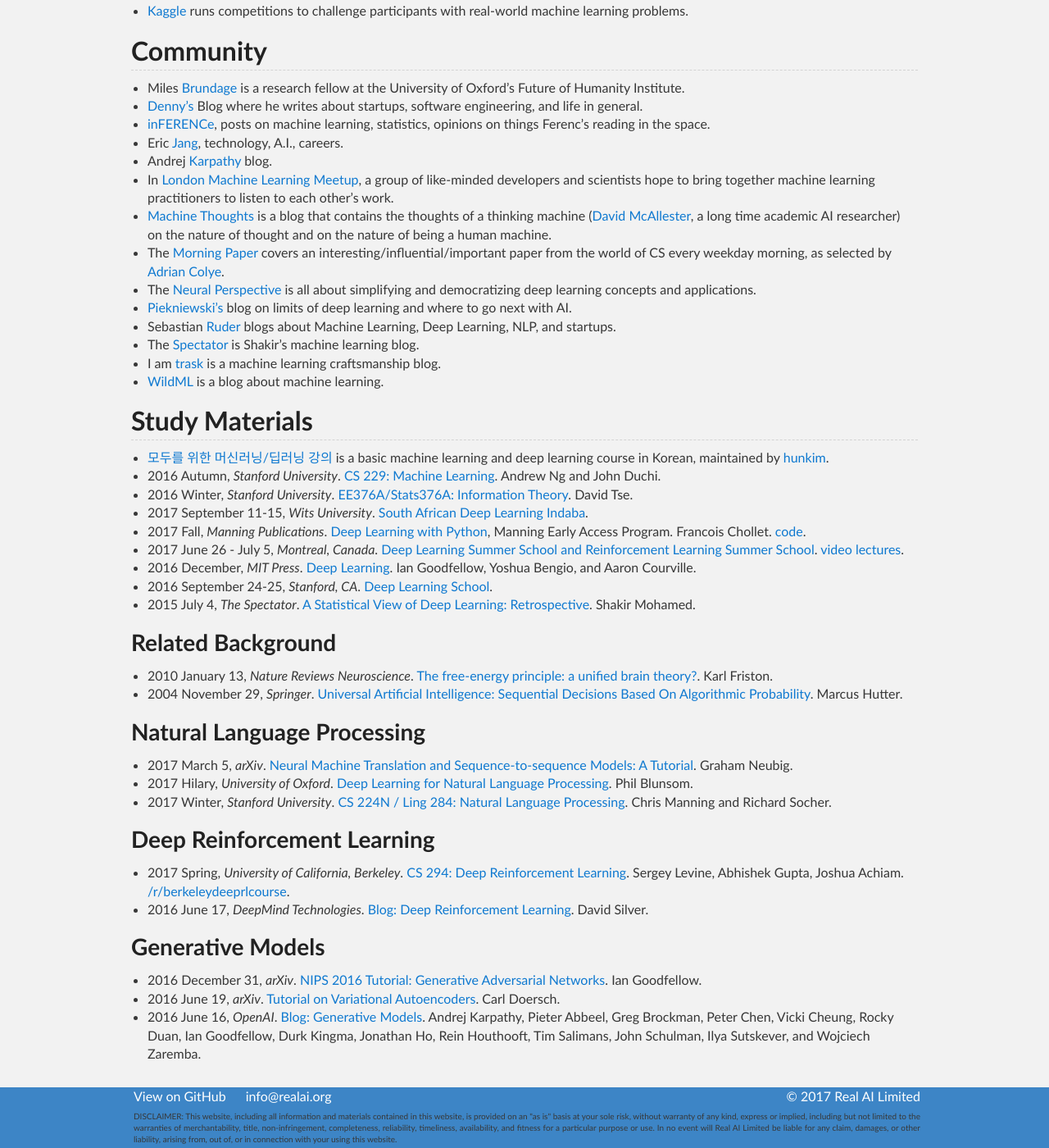
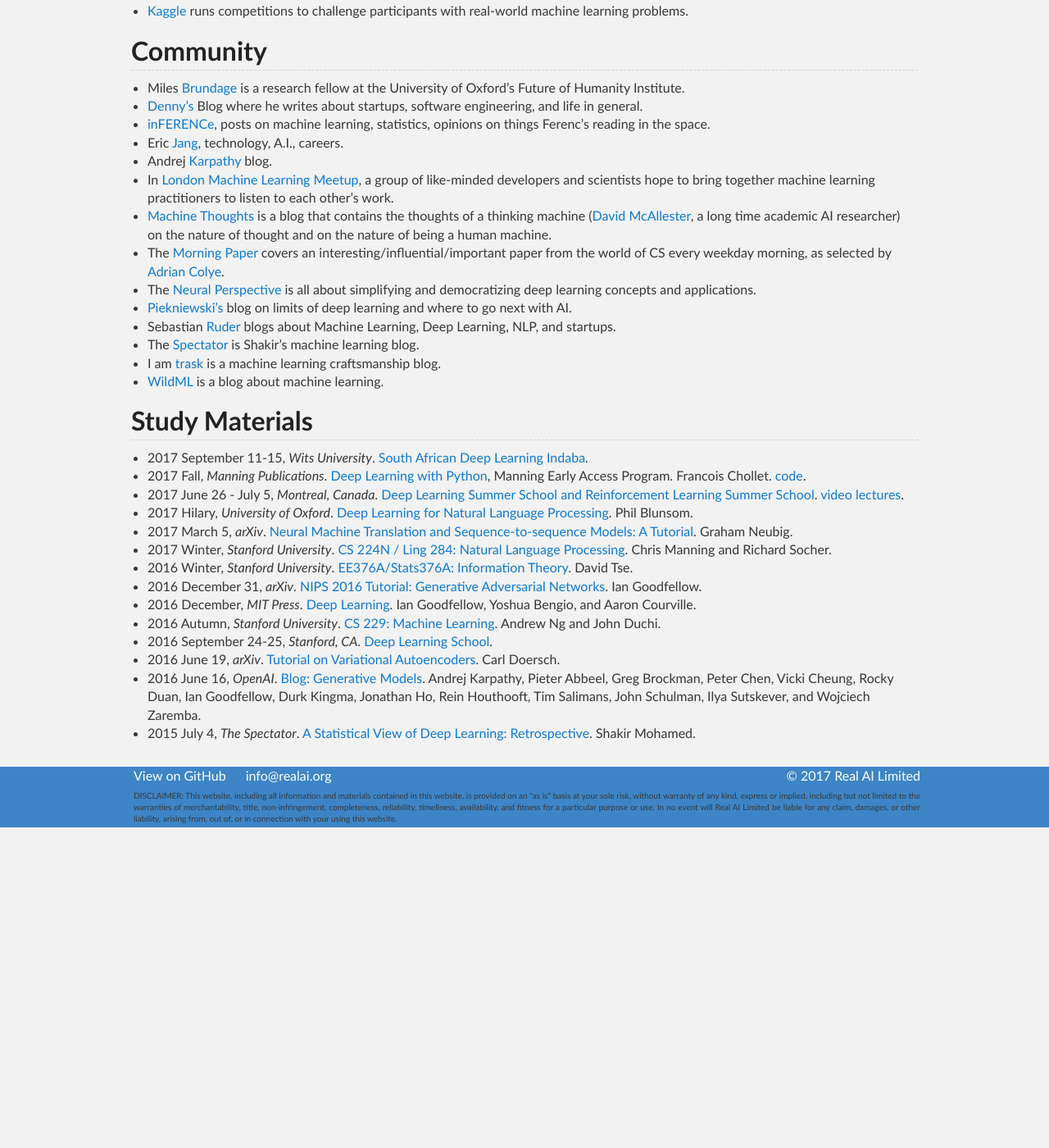
Before and after one commit to Tonywuhk/realai.org, a Jekyll site: the page built from source.md, in a window 1280 px wide and 1400 px high, scrolled down 579 px. Shown: the whole window at 82% size. Built offline with Jekyll 4.4.1, drawn with Linux system fonts in a browser that asks for light colours; our own code applies the rules of GitHub Pages for plain Markdown files; the repository's description, which GitHub fills in, is left out; after the commit the page ends 1588 px from its top, so only the background shows below that.

Commit message:
Rearrange contents

```diff
--- a/source.md
+++ b/source.md
@@ -41,34 +41,17 @@
 
 ## Study Materials
 
-* [모두를 위한 머신러닝/딥러닝 강의](http://hunkim.github.io/ml/) is a basic machine learning and deep learning course in Korean, maintained by [hunkim](https://github.com/hunkim).
-* 2016 Autumn, *Stanford University*. [CS 229: Machine Learning](http://cs229.stanford.edu/). Andrew Ng and John Duchi.
-* 2016 Winter, *Stanford University*. [EE376A/Stats376A: Information Theory](http://web.stanford.edu/class/ee376a/). David Tse.
 * 2017 September 11-15, *Wits University*. [South African Deep Learning Indaba](http://www.deeplearningindaba.com/).
 * 2017 Fall, *Manning Publications*. [Deep Learning with Python](https://www.manning.com/books/deep-learning-with-python), Manning Early Access Program. Francois Chollet. [code](https://github.com/fchollet/deep-learning-with-python-notebooks).
 * 2017 June 26 - July 5, *Montreal, Canada*. [Deep Learning Summer School and Reinforcement Learning Summer School](https://mila.umontreal.ca/en/cours/deep-learning-summer-school-2017/). [video lectures](http://videolectures.net/deeplearning2017_montreal/).
+* 2017 Hilary, *University of Oxford*. [Deep Learning for Natural Language Processing](https://github.com/oxford-cs-deepnlp-2017/lectures). Phil Blunsom.
+* 2017 March 5, *arXiv*. [Neural Machine Translation and Sequence-to-sequence Models: A Tutorial](https://arxiv.org/abs/1703.01619). Graham Neubig.
+* 2017 Winter, *Stanford University*. [CS 224N / Ling 284: Natural Language Processing](http://web.stanford.edu/class/cs224n/). Chris Manning and Richard Socher.
+* 2016 Winter, *Stanford University*. [EE376A/Stats376A: Information Theory](http://web.stanford.edu/class/ee376a/). David Tse.
+* 2016 December 31, *arXiv*. [NIPS 2016 Tutorial: Generative Adversarial Networks](https://arxiv.org/abs/1701.00160). Ian Goodfellow.
 * 2016 December, *MIT Press*. [Deep Learning](http://www.deeplearningbook.org/). Ian Goodfellow, Yoshua Bengio, and Aaron Courville.
+* 2016 Autumn, *Stanford University*. [CS 229: Machine Learning](http://cs229.stanford.edu/). Andrew Ng and John Duchi.
 * 2016 September 24-25, *Stanford, CA*. [Deep Learning School](https://www.bayareadlschool.org/).
-* 2015 July 4, *The Spectator*. [A Statistical View of Deep Learning: Retrospective](http://blog.shakirm.com/2015/07/a-statistical-view-of-deep-learning-retrospective/). Shakir Mohamed.
-
-### Related Background
-
-* 2010 January 13, *Nature Reviews Neuroscience*. [The free-energy principle: a unified brain theory?](http://www.fil.ion.ucl.ac.uk/~karl/The%20free-energy%20principle%20A%20unified%20brain%20theory.pdf). Karl Friston.
-* 2004 November 29, *Springer*. [Universal Artificial Intelligence: Sequential Decisions Based On Algorithmic Probability](https://www.amazon.com/gp/product/3540221395). Marcus Hutter.
-
-### Natural Language Processing
-
-* 2017 March 5, *arXiv*. [Neural Machine Translation and Sequence-to-sequence Models: A Tutorial](https://arxiv.org/abs/1703.01619). Graham Neubig.
-* 2017 Hilary, *University of Oxford*. [Deep Learning for Natural Language Processing](https://github.com/oxford-cs-deepnlp-2017/lectures). Phil Blunsom.
-* 2017 Winter, *Stanford University*. [CS 224N / Ling 284: Natural Language Processing](http://web.stanford.edu/class/cs224n/). Chris Manning and Richard Socher.
-
-### Deep Reinforcement Learning
-
-* 2017 Spring, *University of California, Berkeley*. [CS 294: Deep Reinforcement Learning](http://rll.berkeley.edu/deeprlcourse/). Sergey Levine, Abhishek Gupta, Joshua Achiam. [/r/berkeleydeeprlcourse](https://www.reddit.com/r/berkeleydeeprlcourse/).
-* 2016 June 17, *DeepMind Technologies*. [Blog: Deep Reinforcement Learning](https://deepmind.com/blog/deep-reinforcement-learning/). David Silver.
-
-### Generative Models
-
-* 2016 December 31, *arXiv*. [NIPS 2016 Tutorial: Generative Adversarial Networks](https://arxiv.org/abs/1701.00160). Ian Goodfellow.
 * 2016 June 19, *arXiv*. [Tutorial on Variational Autoencoders](https://arxiv.org/abs/1606.05908). Carl Doersch.
 * 2016 June 16, *OpenAI*. [Blog: Generative Models](https://openai.com/blog/generative-models/). Andrej Karpathy, Pieter Abbeel, Greg Brockman, Peter Chen, Vicki Cheung, Rocky Duan, Ian Goodfellow, Durk Kingma, Jonathan Ho, Rein Houthooft, Tim Salimans, John Schulman, Ilya Sutskever, and Wojciech Zaremba.
+* 2015 July 4, *The Spectator*. [A Statistical View of Deep Learning: Retrospective](http://blog.shakirm.com/2015/07/a-statistical-view-of-deep-learning-retrospective/). Shakir Mohamed.
```
Also changed, not shown: background/computation.md (added, +10 -0 lines), background/neuroscience.md (+1 -0 lines), course/computation.md (deleted, +0 -9 lines).
